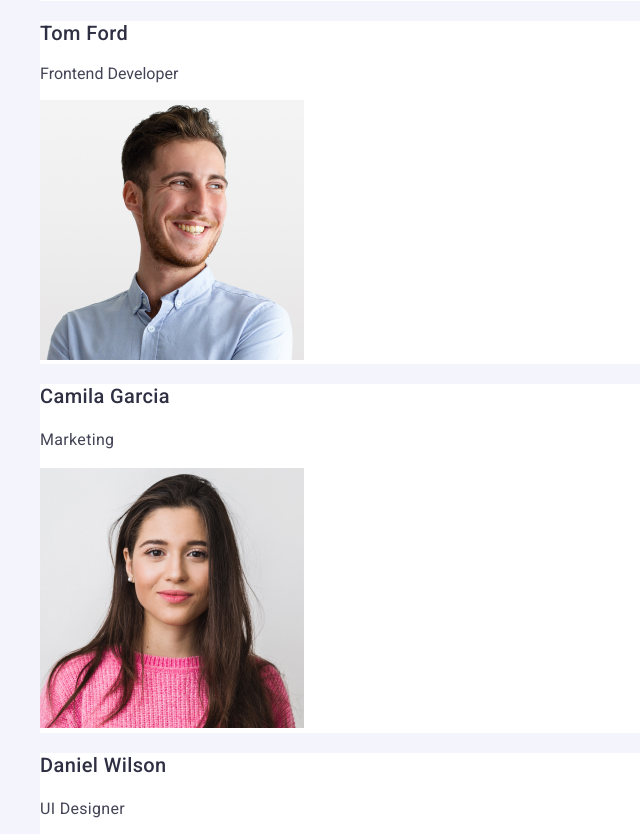
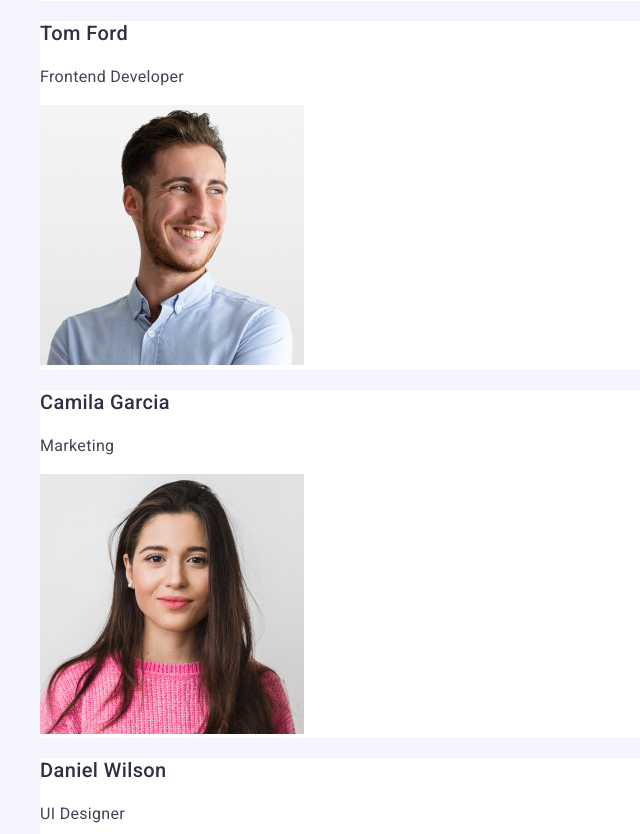
Before and after one commit to olasemich/goit-markup-hw-02, a plain HTML site: page index.html in a window 1280 px wide. Shown: the part 1155-1989 px from the top of the page, without its empty margins (0-640 px from the left). Drawn offline with nearby package versions, Linux system fonts and the light colour scheme.

Commit message:
Update index.html

```diff
--- a/index.html
+++ b/index.html
@@ -100,17 +100,17 @@
         <h2 class="section-3-heading">Our Team</h2>
         <ul>
           <li class="team-list">
-            <h3 class="section-2-heading"  class="list">Mark Guerrero</h3>
-            <p class="section-2-text">Product Designer</p>
+            <h3 class="section-2-heading" class="list">Mark Guerrero</h3>
+            <p  class="section-2-text">Product Designer</p>
             <img src="./images/mark.jpg" alt="mark's photo" width="264" />
           </li>
           <li class="team-list">
-            <h3 class="section-2-heading"  class="list">Tom Ford</h3>
-            <p>Frontend Developer</p>
+            <h3 class="section-2-heading" class="list">Tom Ford</h3>
+            <p class="section-2-text">Frontend Developer</p>
             <img src="./images/tom.jpg" alt="tom's photo" width="264" />
           </li>
           <li class="team-list">
-            <h3 class="section-2-heading"  class="list">Camila Garcia</h3>
+            <h3 class="section-2-heading" class="list">Camila Garcia</h3>
             <p class="section-2-text">Marketing</p>
             <img src="./images/camila.jpg" alt="camila's photo" width="264" />
           </li>
```
